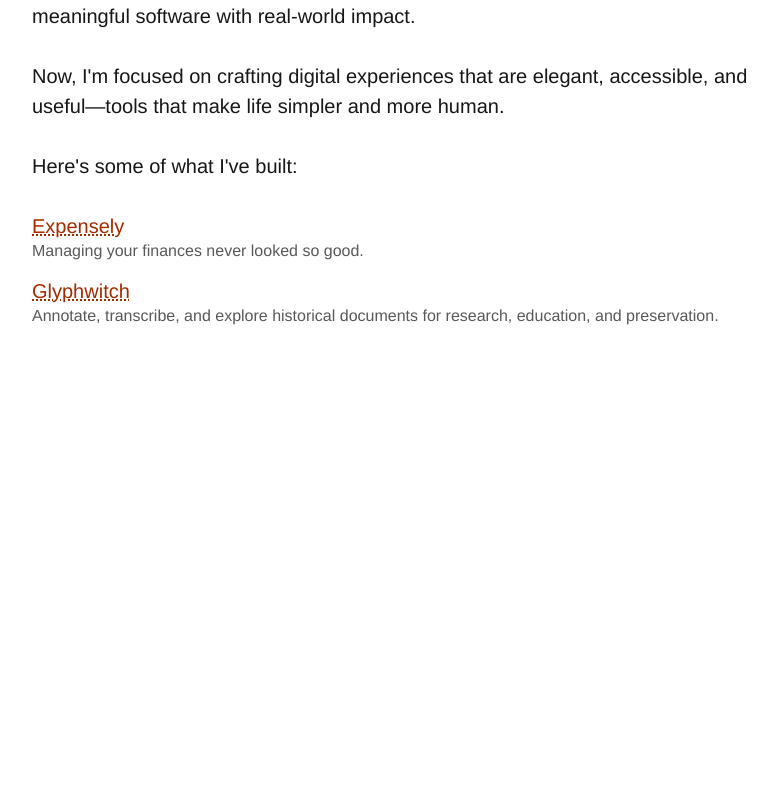
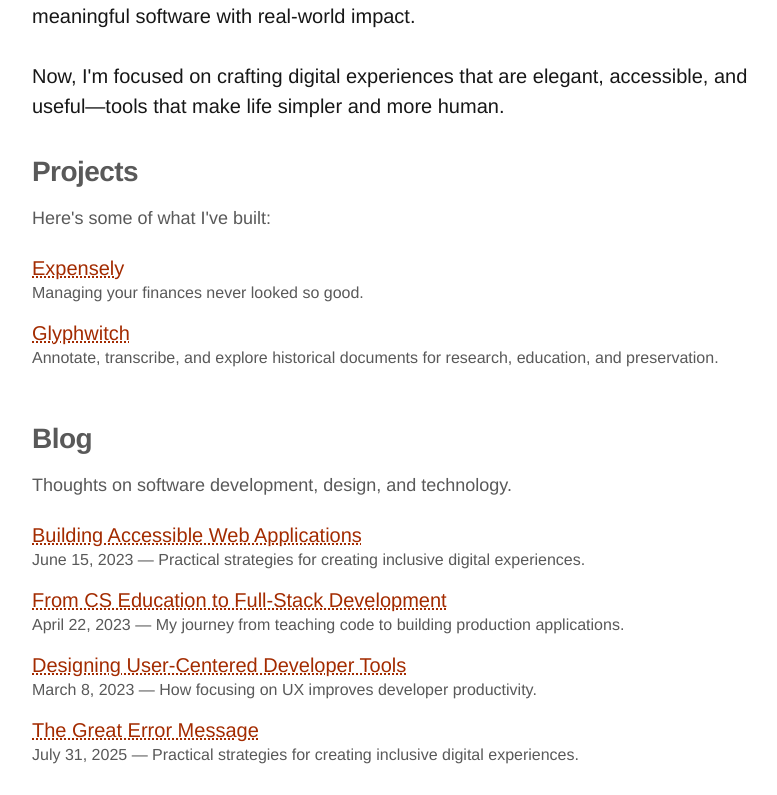
Before and after one commit to alexfiodorov02/alexf.pro, a Next.js app: page / in a window 1280 px wide. Shown: the part 469-1264 px from the top of the page, without its empty margins (243-1020 px from the left). Before the commit the page ends 825 px from the top, so only its background shows below. Built offline with nearby package versions, Linux system fonts and the light colour scheme.

Commit message:
Blog section added

```diff
--- a/app/App.css
+++ b/app/App.css
@@ -190,3 +190,30 @@
   justify-content: center;
   margin-left: 20px;
 }
+
+/* Blog Section */
+.blog-section {
+  margin-top: 50px;
+}
+
+.blog-section h2 {
+  font-size: 28px;
+  margin-bottom: 10px;
+}
+
+.blog-section p {
+  margin-bottom: 20px;
+  font-size: 18px;
+  color: var(--text-muted);
+}
+
+/* Add space between sections */
+.postlist + .blog-section {
+  margin-top: 50px;
+}
+
+.projects-list p {
+  margin-bottom: 20px;
+  font-size: 18px;
+  color: var(--text-muted);
+}
--- /dev/null
+++ b/app/components/BlogSection.tsx
@@ -0,0 +1,59 @@
+'use client';
+
+interface BlogPost {
+  id: number;
+  title: string;
+  url: string;
+  date: string;
+  excerpt: string;
+}
+
+const BlogSection: React.FC = () => {
+  const blogPosts: BlogPost[] = [
+    {
+      id: 1,
+      title: "Building Accessible Web Applications",
+      url: "/blog/building-accessible-web-applications",
+      date: "June 15, 2023",
+      excerpt: "Practical strategies for creating inclusive digital experiences."
+    },
+    {
+      id: 2,
+      title: "From CS Education to Full-Stack Development",
+      url: "/blog/cs-education-to-full-stack",
+      date: "April 22, 2023",
+      excerpt: "My journey from teaching code to building production applications."
+    },
+    {
+      id: 3,
+      title: "Designing User-Centered Developer Tools",
+      url: "/blog/user-centered-developer-tools",
+      date: "March 8, 2023",
+      excerpt: "How focusing on UX improves developer productivity."
+    },
+    {
+      id: 4,
+      title: "The Great Error Message",
+      url: "/blog/building-accessible-web-applications",
+      date: "July 31, 2025",
+      excerpt: "Practical strategies for creating inclusive digital experiences."
+    },
+  ];
+
+  return (
+    <div className="blog-section">
+      <h2>Blog</h2>
+      <p>Thoughts on software development, design, and technology.</p>
+      <ul className="postlist">
+        {blogPosts.map(post => (
+          <li key={post.id}>
+            <a tabIndex={0} href={post.url}>{post.title}</a>
+            <span className="postlist__date">{post.date} — {post.excerpt}</span>
+          </li>
+        ))}
+      </ul>
+    </div>
+  );
+};
+
+export default BlogSection;
--- a/app/components/IntroSection.tsx
+++ b/app/components/IntroSection.tsx
@@ -4,8 +4,7 @@
   const introText = [
     "Hi, I'm Alex. I build full-stack software where beautiful design meets thoughtful engineering. I started developing software at age four (yes, really), and that early obsession turned into a lifelong pursuit of creating tools that people actually enjoy using.",
     "At 17, I co-founded a CS education startup that reached over a million students across Latin America. It taught me how to move fast, build inclusive tech, and ship meaningful software with real-world impact.",
-    "Now, I'm focused on crafting digital experiences that are elegant, accessible, and useful—tools that make life simpler and more human.",
-    "Here's some of what I've built:"
+    "Now, I'm focused on crafting digital experiences that are elegant, accessible, and useful—tools that make life simpler and more human."
   ];
 
   return (
--- a/app/components/ProjectsList.tsx
+++ b/app/components/ProjectsList.tsx
@@ -25,6 +25,9 @@
   ];
 
   return (
+    <div className="projects-list">
+    <h2>Projects</h2>
+    <p>Here's some of what I've built:</p>
     <ul className="postlist">
       {projects.map(project => (
         <li key={project.id}>
@@ -33,6 +36,7 @@
         </li>
       ))}
     </ul>
+    </div>
   );
 };
 
--- a/app/page.tsx
+++ b/app/page.tsx
@@ -3,6 +3,7 @@
 import AuthorSection from './components/AuthorSection';
 import IntroSection from './components/IntroSection';
 import ProjectsList from './components/ProjectsList';
+import BlogSection from './components/BlogSection';
 import './globals.css';
 import './App.css';
 
@@ -13,6 +14,7 @@
         <AuthorSection />
         <IntroSection />
         <ProjectsList />
+        <BlogSection />
       </div>
     </div>
   );
```
